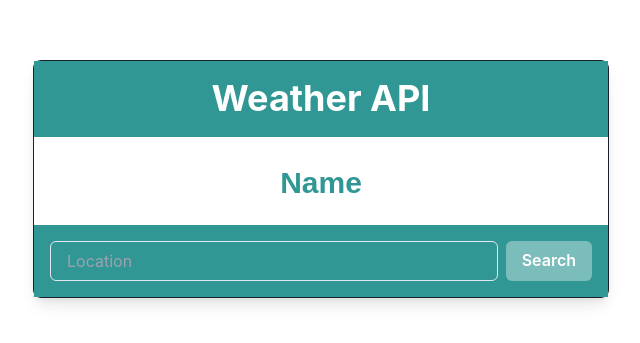
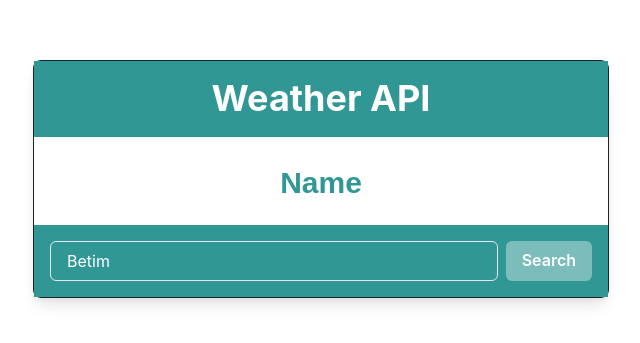
Before and after one commit to Joao-Vtr-Oliveira/weather-API, a React (Vite) app: page / in a window 1280 px wide. Shown: the part 141-484 px from the top of the page, without its empty margins (319-959 px from the left). Built offline with nearby package versions, Linux system fonts and the light colour scheme; no server answers.

Commit message:
feat: add initial data

```diff
--- a/src/components/WeatherCard.tsx
+++ b/src/components/WeatherCard.tsx
@@ -11,15 +11,19 @@ import {
   Input,
   Text,
 } from '@chakra-ui/react';
-import { useState } from 'react';
+import { useEffect, useState } from 'react';
 import { weatherRequest } from '../requests/weatherRequest';
 import { weatherReturnType } from '../types/weatherReturn';
 
 const WeatherCard = () => {
-  const [location, setLocation] = useState('');
+  const [location, setLocation] = useState('Betim');
   const [locationData, setLocationData] = useState<weatherReturnType | null>(
     null
   );
+
+  useEffect(() => {
+    fetchButton();
+  }, [])
 
   const handleChange = (e: React.ChangeEvent<HTMLInputElement>) => {
     setLocation(e.target.value);
```
